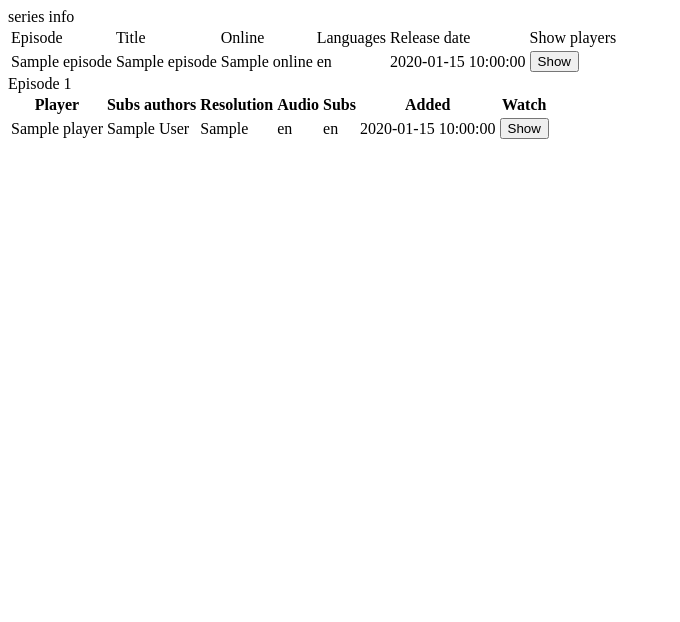
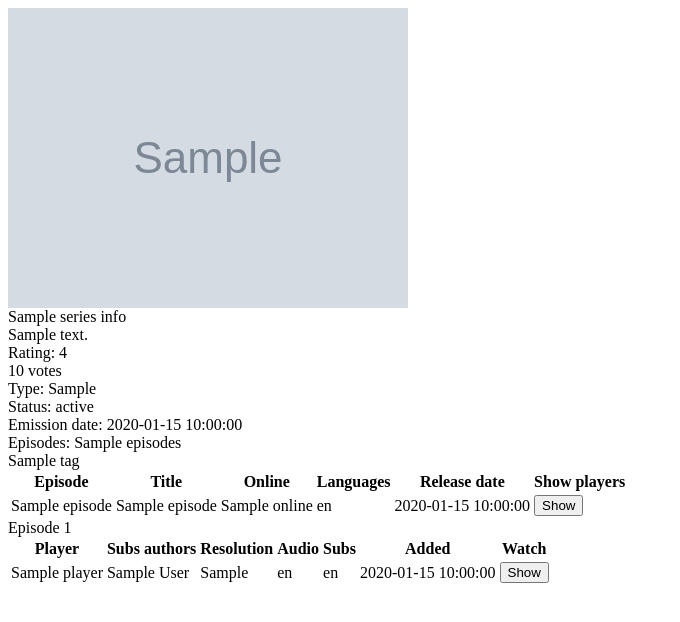
Before and after one commit to MBronko/shinden-scrape, a Flask app: template templates/series.html in a window 1280 px wide. Shown: the top 622 px of the page, without its empty margins (0-680 px from the left). Run offline with Flask 2, Linux system fonts and the light colour scheme; the template is opened without the code that fills it: most values are stand-ins (such as "Sample title", 1, 10 or a date in 2020); grey boxes marked "Sample" are stand-in pictures.

Commit message:
Add scraping series info

```diff
--- a/Web_scraping.py
+++ b/Web_scraping.py
@@ -19,7 +19,34 @@ def simple_get(url: str, cookies=None, headers=None) -> requests.Response:
 
 
 def get_series_info(series_id: str):
-    return True  # todo
+    url = f'{base_shinden_url}/series/{series_id}'
+
+    res = simple_get(url)
+    container = BeautifulSoup(res.content, 'html.parser').find('div', class_='l-main-contantainer')
+
+    title = container.find('h1', class_='page-title').text
+    if title.startswith('Anime: '):
+        title = title[len('Anime: '):]
+
+    left_menu = container.find('aside', class_='info-aside aside-title')
+
+    rating_data = left_menu.find('div', class_='bd')
+
+    series_info = [a.text for a in left_menu.find('dl', class_='info-aside-list').find_all('dd')[:4]]
+
+    series_data = {
+        'title': title,
+        'desc': container.find('div', id='description').find().text,
+        'genres': [li.find().text for li in container.find('ul', class_='tags').find_all('li')],
+        'cover_img': base_shinden_url + left_menu.find('img', class_='info-aside-img')['src'],
+        'rating': f"{rating_data.find('span', class_='info-aside-rating-user').text}/10",
+        'votes': rating_data.find('span', class_='h6').text.split(' ')[0],
+        'anime_type': series_info[0],
+        'status': series_info[1],
+        'emission_date': series_info[2],
+        'episodes': series_info[3]
+    }
+    return series_data
 
 
 def get_episode_list(series_id: str) -> list[dict[str, str]]:
--- a/main.py
+++ b/main.py
@@ -1,7 +1,12 @@
-from flask import Flask, request, Response, render_template
+from flask import Flask, request, Response, render_template, url_for, redirect
 from Web_scraping import *
 
 app = Flask(__name__)
+
+
+@app.route('/favicon.ico')
+def favicon():
+    return redirect(url_for('static', filename='favicon.ico'))
 
 
 @app.route('/')
@@ -50,8 +55,3 @@ def player(player_id):
 
 if __name__ == '__main__':
     app.run(debug=True)
-
-
-# http://127.0.0.1:5000/episode/54843-mushoku-tensei-isekai-ittara-honki-dasu/view/197808
-# http://127.0.0.1:5000/series/54843-mushoku-tensei-isekai-ittara-honki-dasu
-# http://127.0.0.1:5000/series/54843-mushoku-tensei-isekai-ittara-honki-dasu/episodes
--- a/templates/series.html
+++ b/templates/series.html
@@ -1,18 +1,36 @@
 {% if series_info %}
 <div class='series-info'>
-    series info
+    <div class='left-series-info'>
+        <img src="{{ series_info['cover_img'] }}" alt="">
+    </div>
+    <div class='right-series-info'>
+        <div class='title'>{{ series_info['title'] }}</div>
+        <div class='description'>{{ series_info['desc'] }}</div>
+        <div class="rating">Rating: {{ series_info['rating'] }}</div>
+        <div class="votes">{{ series_info['votes'] }} votes</div>
+        <div class="">Type: {{ series_info['anime_type'] }}</div>
+        <div class="">Status: {{ series_info['status'] }}</div>
+        <div class="">Emission date: {{ series_info['emission_date'] }}</div>
+        <div class="">Episodes: {{ series_info['episodes'] }}</div>
+        <div class="genres">
+            {% for tag in series_info['genres'] %}
+                <div>{{ tag }}</div>
+            {% endfor %}
+        </div>
+    </div>
 </div>
 {% endif %}
+{% if episode_list %}
 <div class='episode-list'>
     <table>
         <thead>
         <tr>
-            <td>Episode</td>
-            <td>Title</td>
-            <td>Online</td>
-            <td>Languages</td>
-            <td>Release date</td>
-            <td>Show players</td>
+            <th>Episode</th>
+            <th>Title</th>
+            <th>Online</th>
+            <th>Languages</th>
+            <th>Release date</th>
+            <th>Show players</th>
         </tr>
         </thead>
         <tbody>
@@ -33,6 +51,7 @@
     <table>
     </table>
 </div>
+{% endif %}
 {% if player_list %}
 <div class='player-list'>
     <div>
```
Also changed, not shown: templates/index.html (+8 -2 lines), static/favicon.ico (added).
